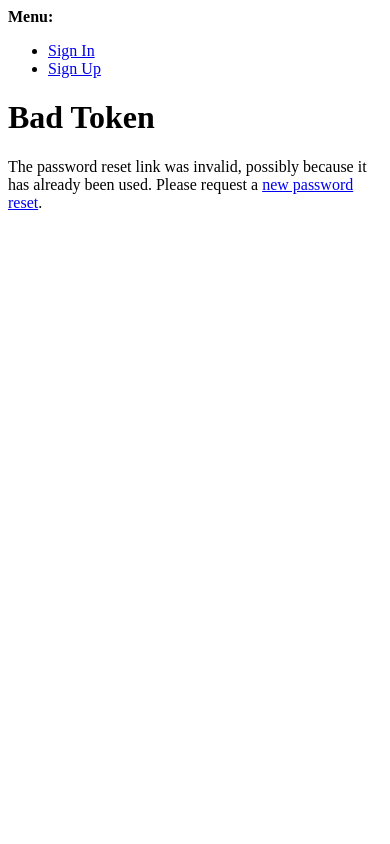
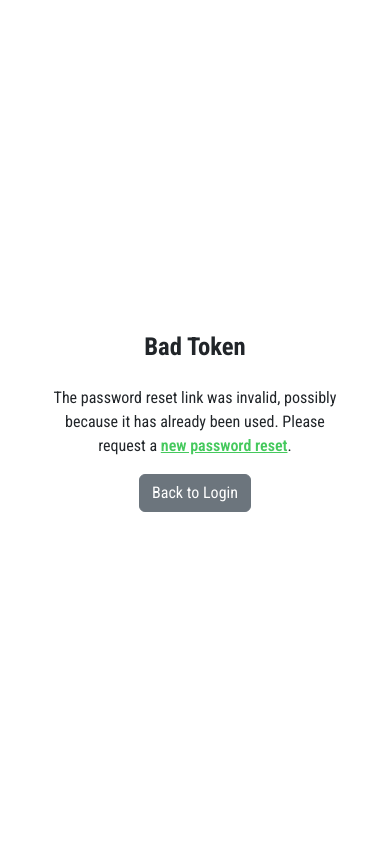
Before and after one commit to tibssy/RaspiMobile, a Django app: a page that uses templates/account/password_reset_from_key.html in a window 390 px wide. Run offline with Django 5.2, Linux system fonts and the light colour scheme; some libraries are stand-ins or nearby versions.

Commit message:
Add pasword reset form

```diff
--- a/raspimobile/settings.py
+++ b/raspimobile/settings.py
@@ -131,6 +131,7 @@ AUTH_PASSWORD_VALIDATORS = [
 ACCOUNT_SIGNUP_FIELDS = ['email*', 'username*', 'password1*', 'password2*']
 ACCOUNT_EMAIL_VERIFICATION = 'mandatory'
 ACCOUNT_USERNAME_MIN_LENGTH = 4
+ACCOUNT_LOGIN_ON_PASSWORD_CHANGE = True
 
 EMAIL_BACKEND = 'django.core.mail.backends.smtp.EmailBackend'
 EMAIL_HOST = 'smtp.gmail.com'
--- a/templates/account/password_reset_from_key.html
+++ b/templates/account/password_reset_from_key.html
@@ -1,46 +1,59 @@
-{% extends "account/base_entrance.html" %}
+{% extends "base.html" %}
 {% load i18n %}
+{% load crispy_forms_tags %}
 {% load allauth %}
-{% block head_title %}
-    {% trans "Change Password" %}
-{% endblock head_title %}
+
+{% block extra_title %}- {% trans "Change Password" %}{% endblock %}
+
 {% block content %}
-    {% element h1 %}
+<div class="d-flex justify-content-center align-items-center vh-100">
+    <div class="container">
+        <div class="row justify-content-center">
+            <div class="col-md-8 p-5">
+                <h2 class="text-center fw-bold mb-4">
                     {% if token_fail %}
                         {% trans "Bad Token" %}
                     {% else %}
                         {% trans "Change Password" %}
                     {% endif %}
-    {% endelement %}
+                </h2>
+
                 {% if token_fail %}
                     {% url 'account_reset_password' as passwd_reset_url %}
-        {% element p %}
-            {% blocktrans %}The password reset link was invalid, possibly because it has already been used.  Please request a <a href="{{ passwd_reset_url }}">new password reset</a>.{% endblocktrans %}
-        {% endelement %}
+                    <p class="text-center">
+                        {% blocktrans %}
+                            The password reset link was invalid, possibly because it has already been used.  Please request a
+                            <a href="{{ passwd_reset_url }}">new password reset</a>.
+                        {% endblocktrans %}
+                    </p>
+                     <div class="d-flex justify-content-center mt-3">
+                        <a href="{% url 'account_login' %}" class="btn btn-secondary">{% trans "Back to Login" %}</a>
+                    </div>
                 {% else %}
-        {% element form method="post" action=action_url %}
-            {% slot body %}
+                    <form method="post" action="{{ action_url }}">
                         {% csrf_token %}
                         {{ redirect_field }}
-                {% element fields form=form %}
-                {% endelement %}
-            {% endslot %}
-            {% slot actions %}
-                {% element button type="submit" name="action" %}
-                    {% trans 'Change Password' %}
-                {% endelement %}
-                {% element button type="submit" form="logout-from-stage" tags="link,cancel" %}
+                        {{ form|crispy }}
+
+                         <div class="d-grid gap-2">
+                            <button type="submit" class="btn btn-primary">{% trans 'Change Password' %}</button>
+                            {% if not cancel_url %}
+                                <button type="button" class="btn btn-secondary" onclick="document.getElementById('logout-from-stage').submit();">
                                     {% translate "Cancel" %}
-                {% endelement %}
-            {% endslot %}
-        {% endelement %}
+                                </button>
                             {% endif %}
+                        </div>
+                    </form>
+                {% endif %}
+
                 {% if not cancel_url %}
-        <form id="logout-from-stage"
-              method="post"
-              action="{% url 'account_logout' %}">
+                <form id="logout-from-stage" method="post" action="{% url 'account_logout' %}">
                     <input type="hidden" name="next" value="{% url 'account_login' %}">
                     {% csrf_token %}
                 </form>
                 {% endif %}
-{% endblock content %}
+            </div>
+        </div>
+    </div>
+</div>
+{% endblock %}
```
Lines whose indentation alone changed are shown as unchanged.
